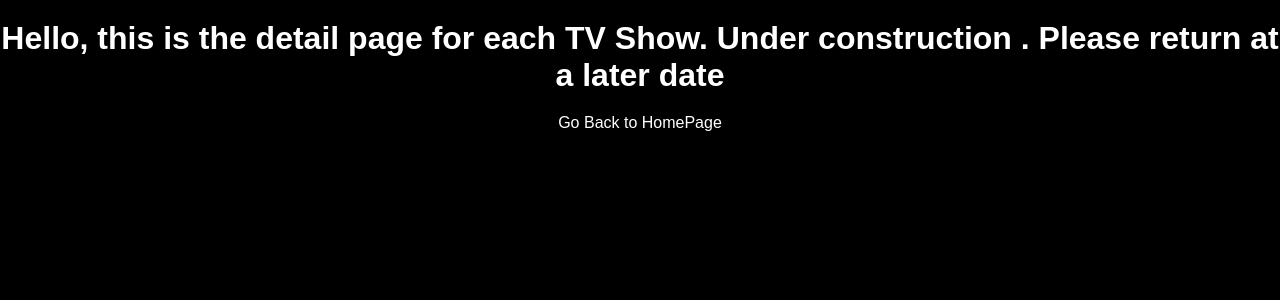
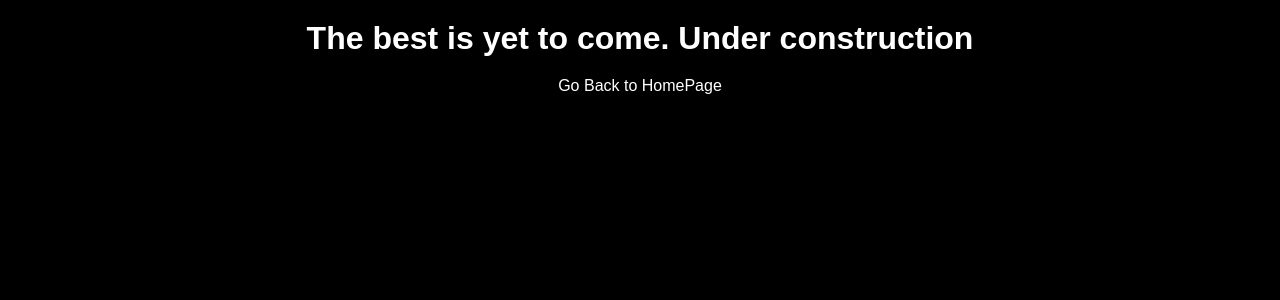
Before and after one commit to SanjeQi/kodflix_v2, a React (Create React App) app: page /bad in a window 1280 px wide. Shown: the top 300 px of the page. Built offline with nearby package versions, Linux system fonts and the light colour scheme.

Commit message:
Introduce state in Details component #13

```diff
--- a/src/details/Details.js
+++ b/src/details/Details.js
@@ -2,13 +2,26 @@ import React from "react";
 import { Link } from "react-router-dom";
 
 class Details extends React.Component {
+  constructor() {
+    super();
+
+    this.state = {
+      welcomeMessage:
+        "Hello, this is the detail page for each TV Show. Under construction . Please return at a later date"
+    };
+  }
+  componentDidMount() {
+    setTimeout(() => {
+      this.setState({
+        welcomeMessage: "The best is yet to come. Under construction"
+      });
+    }, 3000);
+  }
+
   render() {
     return (
       <div>
-        <h1>
-          Hello, this is the detail page for each TV Show. Under construction .
-          Please return at a later date
-        </h1>
+        <h1>{this.state.welcomeMessage}</h1>
         <Link to="/">Go Back to HomePage</Link>
       </div>
     );
```
